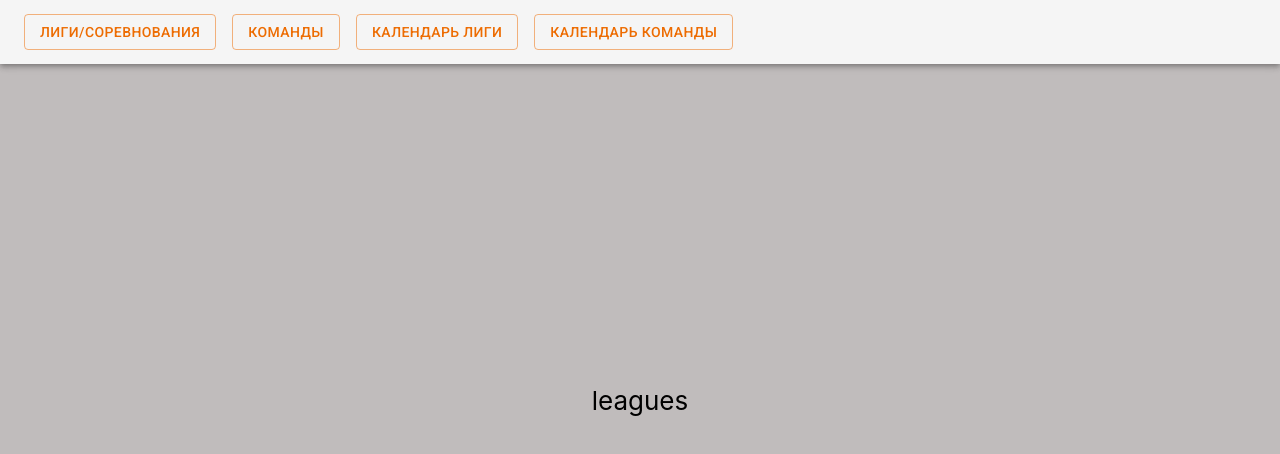
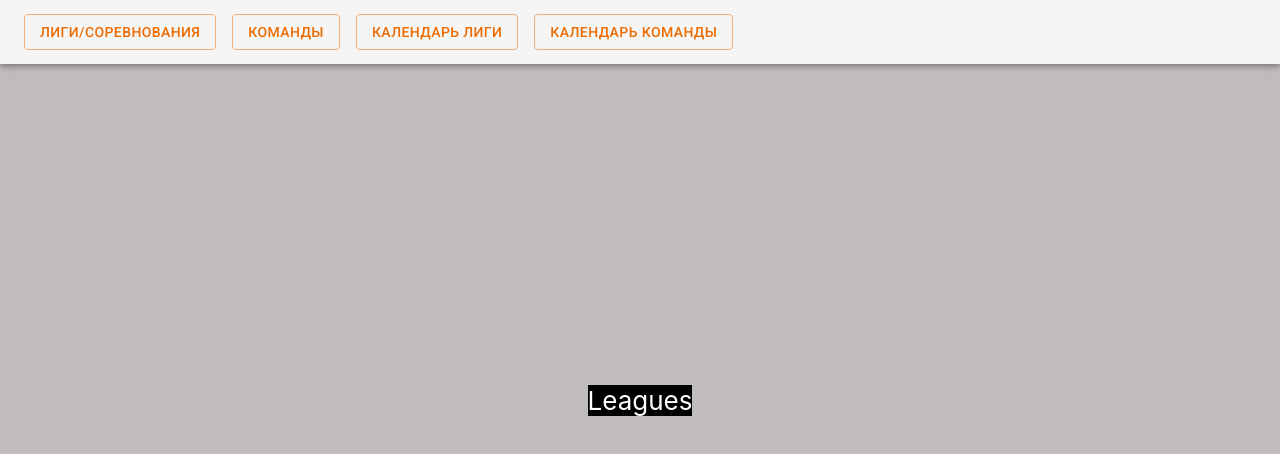
Before and after one commit to betomex/football_stat, a React (Create React App) app: page /leagues in a window 1280 px wide. Shown: the top 454 px of the page. Built offline with nearby package versions, Linux system fonts and the light colour scheme; no server answers.

Commit message:
preparing of api + redux-thunk + actions + container component

```diff
--- a/package.json
+++ b/package.json
@@ -14,12 +14,14 @@
     "@types/react": "^17.0.24",
     "@types/react-dom": "^17.0.9",
     "@types/react-router-dom": "^5.3.0",
+    "axios": "^0.21.4",
     "react": "^17.0.2",
     "react-dom": "^17.0.2",
     "react-redux": "^7.2.5",
     "react-router-dom": "^5.3.0",
     "react-scripts": "4.0.3",
     "redux": "^4.1.1",
+    "redux-thunk": "^2.3.0",
     "typescript": "^4.4.3",
     "web-vitals": "^1.1.2"
   },
--- a/src/App.tsx
+++ b/src/App.tsx
@@ -2,6 +2,7 @@ import React from 'react';
 import './App.css';
 import Navbar from "./components/Navbar/Navbar";
 import {Route} from "react-router-dom";
+import LeaguesContainer from "./components/Leagues/LeaguesContainer";
 
 class App extends React.Component {
   render() {
@@ -9,7 +10,7 @@ class App extends React.Component {
       <Navbar/>
       <div className="App-header">
         <Route exact path="/leagues" render={() =>
-          <div>leagues</div>
+          <LeaguesContainer/>
         }/>
         <Route exact path="/teams" render={() =>
           <div>teams</div>
--- /dev/null
+++ b/src/api/api.ts
@@ -0,0 +1,14 @@
+import axios from "axios";
+
+export const instance = axios.create({
+  headers: {
+    'X-Auth-Token': '653222211f444a6cb96255807df1e79d'
+  },
+  baseURL: 'http://api.football-data.org/v2/',
+});
+
+export const footballAPI = {
+  getLeagues() {
+    return instance.get(`competitions/`).then(r => r.data);
+  }
+}
--- /dev/null
+++ b/src/components/Leagues/Leagues.css
@@ -0,0 +1,9 @@
+.leagues-page {
+    background-color: black;
+    display: flex;
+    flex-direction: column;
+    align-items: center;
+    justify-content: center;
+    font-size: calc(10px + 2vmin);
+    color: #ffffff;
+}
--- /dev/null
+++ b/src/components/Leagues/Leagues.tsx
@@ -0,0 +1,18 @@
+import './Leagues.css'
+import React from "react";
+
+type propsType = {
+  leagues: any
+}
+
+const Leagues: React.FC<propsType> = (props) => {
+  if (props.leagues.competitions) {
+    console.log(props.leagues.competitions[0].name)
+  }
+
+  return <div className={"leagues-page"}>
+    Leagues
+  </div>
+}
+
+export default Leagues
--- /dev/null
+++ b/src/components/Leagues/LeaguesContainer.tsx
@@ -0,0 +1,39 @@
+import React from "react";
+import {connect} from "react-redux";
+import {compose} from "redux";
+import {getLeagues} from "../../redux/leaguesReducer";
+import {appStateType} from "../../redux/reduxStore";
+import Leagues from "./Leagues";
+
+type mapPropsType = ReturnType<typeof mapStateToProps>
+type dispatchPropsType = {
+  getLeagues: () => void
+}
+
+class LeaguesContainer extends React.Component<mapPropsType & dispatchPropsType> {
+  componentDidMount() {
+    this.props.getLeagues();
+  }
+
+  render() {
+    return (
+      <div>
+        <Leagues leagues={this.props.leagues}/>
+      </div>
+    );
+  }
+}
+
+const mapStateToProps = (state: appStateType) => {
+  return {
+    leagues: state.leaguesPage.leagues
+  }
+}
+
+const mapDispatchToProps = {
+  getLeagues
+}
+
+export default compose(
+  connect(mapStateToProps, mapDispatchToProps)
+)(LeaguesContainer);
--- a/src/index.tsx
+++ b/src/index.tsx
@@ -4,11 +4,15 @@ import './index.css';
 import App from './App';
 import reportWebVitals from './reportWebVitals';
 import {BrowserRouter} from "react-router-dom";
+import {Provider} from "react-redux";
+import store from './redux/reduxStore';
 
 ReactDOM.render(
-  <BrowserRouter>
-    <App/>
-  </BrowserRouter>,
+  <Provider store={store}>
+    <BrowserRouter>
+      <App/>
+    </BrowserRouter>
+  </Provider>,
   document.getElementById('root')
 );
 
--- /dev/null
+++ b/src/redux/leaguesReducer.ts
@@ -0,0 +1,35 @@
+import {baseThunkType, inferActionsTypes } from "./reduxStore";
+import {footballAPI} from "../api/api";
+import {leagueType} from "../types/types";
+
+type actionsType = inferActionsTypes<typeof actions>
+type thunkType = baseThunkType<actionsType>
+
+let initialState = {
+  leagues: [] as Array<leagueType>
+};
+
+const leaguesReducer = (state = initialState, action: actionsType) => {
+  switch (action.type) {
+    case "LEAGUES/SET_LEAGUES_DATA": {
+      return {
+        ...state,
+        leagues: action.data
+      }
+    }
+    default:
+      return state;
+  }
+}
+
+export const actions = {
+  setLeaguesData: (data: any) => ({type: 'LEAGUES/SET_LEAGUES_DATA', data: data} as const)
+}
+
+export const getLeagues = (): thunkType => async (dispatch) => {
+  let data = await footballAPI.getLeagues();
+
+  dispatch(actions.setLeaguesData(data));
+}
+
+export default leaguesReducer
--- /dev/null
+++ b/src/redux/reduxStore.ts
@@ -0,0 +1,17 @@
+import {Action, applyMiddleware, combineReducers, createStore} from "redux";
+import leaguesReducer from "./leaguesReducer";
+import thunkMiddleWare, { ThunkAction } from 'redux-thunk';
+
+let rootReducer = combineReducers({
+  leaguesPage: leaguesReducer
+});
+
+type rootReducerType = typeof rootReducer //global state
+export type appStateType = ReturnType<rootReducerType>
+
+export type inferActionsTypes<T> = T extends {[keys: string]: (...args: any[]) => infer U} ? U : never
+export type baseThunkType<A extends Action, R = Promise<void>> = ThunkAction<R, appStateType, unknown, A>
+
+let store = createStore(rootReducer, applyMiddleware(thunkMiddleWare));
+
+export default store;
--- /dev/null
+++ b/src/types/types.ts
@@ -0,0 +1,3 @@
+export type leagueType = {
+
+}
```
Also changed, not shown: 1 other file (tests, documents, lock files or other folders).
